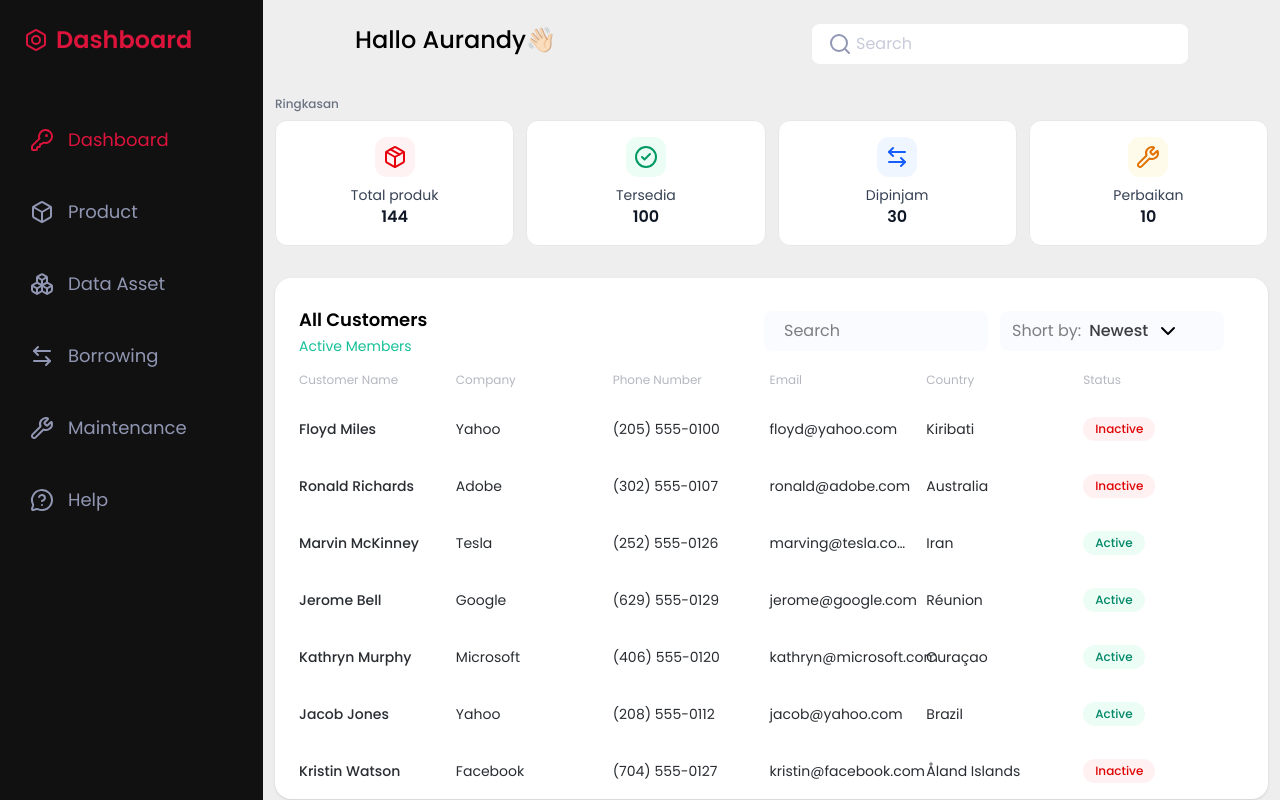
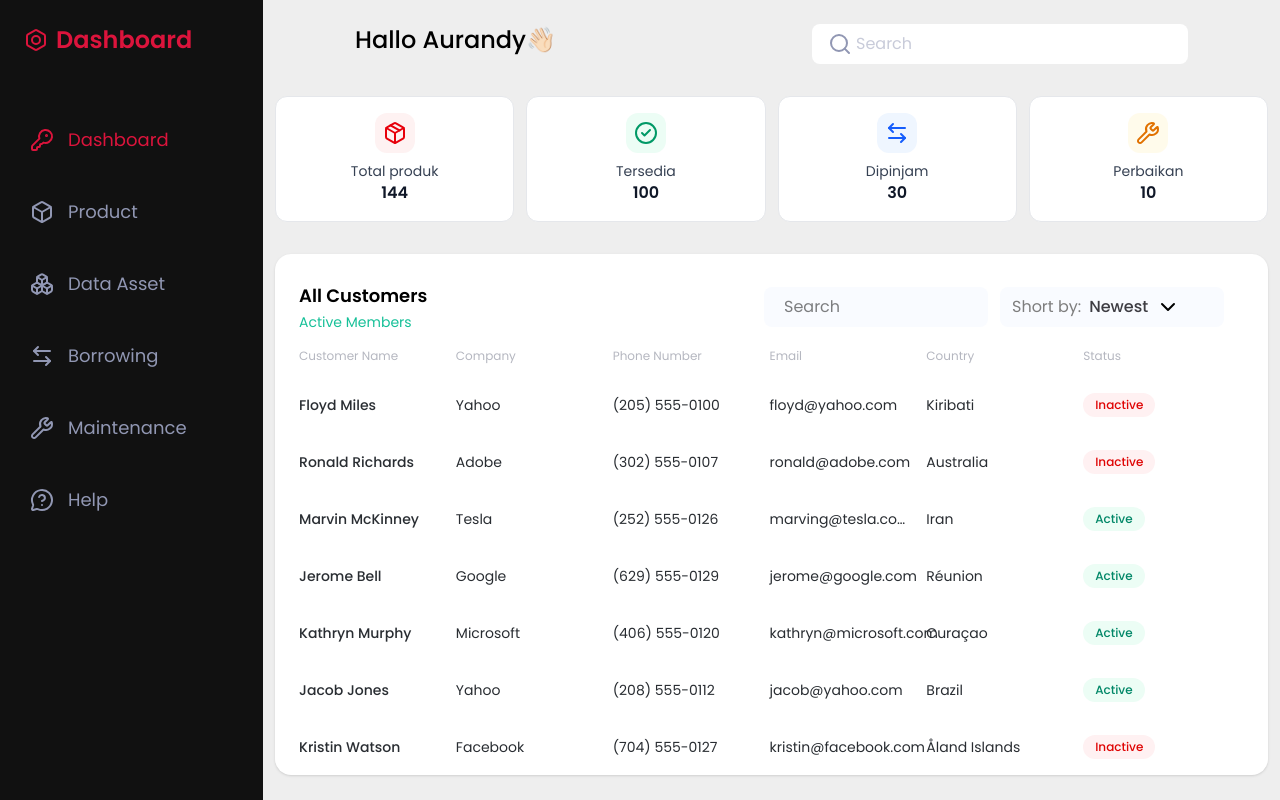
Before and after one commit to aurandyairlangga/Inventaris-kkp, a React (Vite) app: page / in a window 1280 px wide. Built offline with nearby package versions, Linux system fonts and the light colour scheme.

Commit message:
refactor: ganti import menjadi alias

```diff
--- a/src/components/Button.jsx
+++ b/src/components/Button.jsx
@@ -1,4 +1,4 @@
-import cn from "../utils/cn";
+import cn from "@/utils/cn";
 
 const Button = ({
   children = null,
@@ -21,7 +21,7 @@ const Button = ({
       className={cn(
         "rounded-xl px-4 py-2 w-fit cursor-pointer transition-all active:scale-[0.98] disabled:opacity-50 disabled:cursor-not-allowed",
         buttonVariant[variant],
-        className
+        className,
       )}
       {...props}
     >
--- /dev/null
+++ b/src/components/Card.jsx
@@ -0,0 +1,16 @@
+import cn from "@/utils/cn";
+
+const Card = ({ children = "", className = "" }) => {
+  return (
+    <div
+      className={cn(
+        "rounded-xl border bg-white border-gray-200 p-4 text-center",
+        className,
+      )}
+    >
+      {children}
+    </div>
+  );
+};
+
+export default Card;
--- a/src/components/Cards.jsx
+++ /dev/null
@@ -1,11 +0,0 @@
-import cn from "@/utils/cn";
-
-const Cards = ({children="",className=""}) => {
-    return(
-        <div className={cn("rounded-xl border bg-white border-gray-200 p-4 text-center",className)}>
-        {children}
-        </div>
-    )
-}
-
-export default Cards;
--- a/src/features/dashboard-features/AllCustomers.jsx
+++ b/src/features/dashboard-features/AllCustomers.jsx
@@ -3,7 +3,7 @@ import DashboardCard from "./DashboardCard";
 
 const AllCustomers = () => {
   return (
-    <DashboardCard className="pl-6 pt-7 pr-11 mt-8">
+    <DashboardCard className="pl-6 pt-7 pr-11">
       {/* Header */}
       <div className="flex flex-col sm:flex-row sm:items-center sm:justify-between gap-4 mb-4">
         <div>
--- a/src/features/dashboard-features/Dashboard.jsx
+++ b/src/features/dashboard-features/Dashboard.jsx
@@ -4,7 +4,7 @@ import AllCustomers from "./AllCustomers";
 
 const Dashboard = () => {
   return (
-    <div>
+    <div className="flex flex-col gap-y-8">
       <div className="flex justify-between mt-6">
         <div className="flex ml-20 font-medium text-2xl">
           <h1>Hallo Aurandy</h1>
--- a/src/features/dashboard-features/StatsCards.jsx
+++ b/src/features/dashboard-features/StatsCards.jsx
@@ -1,12 +1,6 @@
-import Cards from "@/components/Cards";
+import Card from "@/components/Card";
 import cn from "@/utils/cn";
-import {
-  Package,
-  CheckCircle2,
-  ArrowLeftRight,
-  Wrench,
-  XCircle,
-} from "lucide-react";
+import { Package, CheckCircle2, ArrowLeftRight, Wrench } from "lucide-react";
 
 // Satu objek = satu kotak. Ada 5 objek, jadi muncul 5 kotak.
 const cards = [
@@ -38,13 +32,12 @@ const cards = [
 
 const StatsCards = () => {
   return (
-    <div className="mt-8">
-      <p className="mb-2 text-xs font-medium text-gray-500">Ringkasan</p>
+    <div>
       {/* 2 kolom di layar kecil, 5 kolom di layar lebar */}
       <div className="grid grid-cols-2 gap-3 sm:grid-cols-4">
         {cards.map(({ name, icon, bgIcon, total }) => {
           return (
-            <Cards key={name}>
+            <Card key={name}>
               <div
                 className={cn(
                   "mx-auto mb-2 flex h-10 w-10 items-center justify-center rounded-xl",
@@ -55,7 +48,7 @@ const StatsCards = () => {
               </div>
               <p className="text-sm text-gray-700">{name}</p>
               <p className="text-base font-semibold text-gray-900">{total}</p>
-            </Cards>
+            </Card>
           );
         })}
       </div>
--- a/src/features/product-features/CategoryCards.jsx
+++ b/src/features/product-features/CategoryCards.jsx
@@ -1,4 +1,4 @@
-import Cards from "@/components/Cards";
+import Cards from "@/components/Card";
 import cn from "@/utils/cn";
 import { Monitor, Mouse, NotebookPen, Printer } from "lucide-react";
 
--- a/src/features/product-features/Product.jsx
+++ b/src/features/product-features/Product.jsx
@@ -2,16 +2,17 @@ import { Plus, Pencil, Trash2, Search, Package } from "lucide-react";
 import { useState } from "react";
 import CategoryCards from "./CategoryCards";
 import CreateProduct from "./modal/CreateProduct";
-import Cards from "../../components/Cards";
 import Button from "@/components/Button";
-import Modal from "@/components/Modal";
 import DeleteProduct from "./modal/DeleteProduct";
+import Cards from "@/components/Card";
 
 const Product = () => {
   const [productList, setProductList] = useState([]);
   const [showModal, setShowModal] = useState(false);
   const [showModalDelete, setShowModalDelete] = useState(false);
+
   const onClose = () => setShowModal(false);
+
   const [selectProductId, setSelectProductId] = useState(null);
 
   const onAddProduk = (data) => {
@@ -30,9 +31,9 @@ const Product = () => {
 
   const onDeleteProduct = () => {
     setProductList((prev) => {
-      const hasil = prev.filter((status) => {
-        console.log(status.id, selectProductId);
-        if (status.id !== selectProductId) {
+      const hasil = prev.filter((product) => {
+        console.log(product.id, selectProductId);
+        if (product.id !== selectProductId) {
           return true;
         } else {
           return false;
--- a/src/features/product-features/modal/CreateProduct.jsx
+++ b/src/features/product-features/modal/CreateProduct.jsx
@@ -7,7 +7,7 @@ const CreatePenerimaan = ({
   onClose = () => {},
   onAdd = () => {},
 }) => {
-  const [status, setOnStatus] = useState({
+  const [product, setOnProduct] = useState({
     noFaktur: "",
     namaBarang: "",
     kategori: "PC",
@@ -18,17 +18,17 @@ const CreatePenerimaan = ({
     lokasi: "",
   });
 
-  console.log(status);
+  console.log(product);
   const onChangeForm = (e) => {
     const { name, value } = e.target;
-    setOnStatus((prev) => {
+    setOnProduct((prev) => {
       return { ...prev, [name]: value };
     });
   };
 
   const onSubmit = () => {
-    console.log("formModal", status);
-    onAdd({ ...status, id: Date.now() });
+    console.log("formModal", product);
+    onAdd({ ...product, id: Date.now() });
     onClose();
   };
 
--- a/src/layouts/main/Menu.jsx
+++ b/src/layouts/main/Menu.jsx
@@ -1,5 +1,5 @@
+import cn from "@/utils/cn";
 import { NavLink } from "react-router";
-import cn from "../../utils/cn";
 
 const Menu = ({ title, icon, to = "/" }) => {
   return (
```
